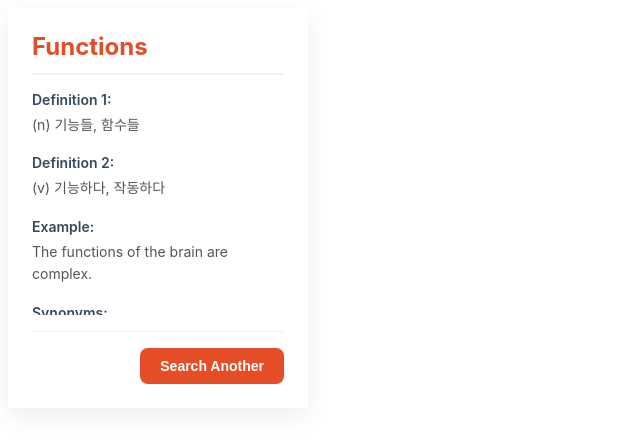
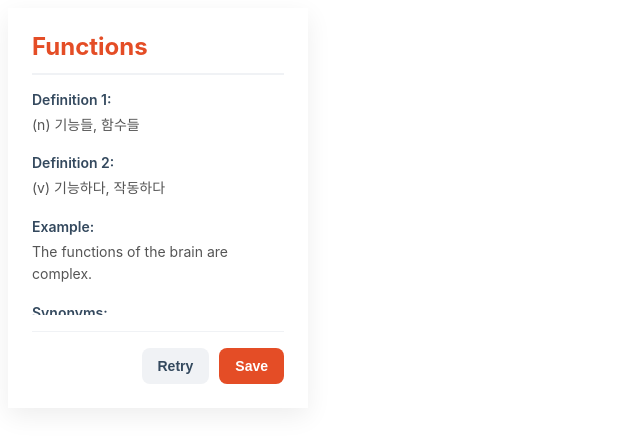
Before and after one commit to ppnavillera/notionary-client, a React (Vite) app: page / in a window 1280 px wide. Both pictures are taken after typing "Sample" into the empty fields and a click on the button "Search". Shown: the top 448 px of the page, without its empty margins (0-640 px from the left). Built offline with nearby package versions, Linux system fonts and the light colour scheme.

Commit message:
Feat: implement save functionality to Notion and update UI buttons

```diff
--- a/src/App.tsx
+++ b/src/App.tsx
@@ -2,30 +2,38 @@ import { ChangeEvent, FormEvent, useState } from "react";
 import styled from "styled-components";
 
 import loadingImage from "./assets/loading.gif";
-import { getDefinition } from "./api";
-
-interface Result {
-  word: string;
-  definition1: string;
-  definition2: string | null;
-  example: string;
-  synonyms: string | null;
-  antonyms: string | null;
-}
+import { getDefinition, saveToNotion } from "./api";
+import { Result } from "./interface";
 
 function App() {
   const [loading, setLoading] = useState(false);
   const [value, setValue] = useState("");
   const [result, setResult] = useState<Result | null>();
+  // const [definition, setDefinition] = useState("");
 
   const handleChange = (e: ChangeEvent<HTMLInputElement>) => {
     setValue(e.target.value);
   };
 
-  const onConfirm = () => {
+  const onSave = async () => {
     // 부드러운 전환을 위해 상태 초기화를 약간 지연시킬 수 있지만, 여기서는 즉시 실행합니다.
-    setResult(null);
-    setValue("");
+    if (!result) {
+      console.error("저장할 데이터가 없습니다.");
+      return;
+    } // 결과가 없으면 저장하지 않음
+    setLoading(true);
+    try {
+      const response = await saveToNotion(result);
+      console.log("Saved to Notion:", response);
+    } catch (error) {
+      console.error("Error saving to Notion:", error);
+      // 사용자에게 에러 피드백을 주는 UI를 추가할 수도 있습니다.
+      alert("Could not save the definition to Notion.");
+    } finally {
+      setLoading(false);
+      setResult(null);
+      setValue("");
+    }
   };
 
   const onSubmit = async (e: FormEvent<HTMLFormElement>) => {
@@ -49,7 +57,7 @@ function App() {
       <Container>
         {!loading && !result && (
           <InputSection>
-            <Title>Dictionary</Title>
+            <Title>Notionary</Title>
             <Form onSubmit={onSubmit}>
               <Input
                 type="text"
@@ -100,7 +108,14 @@ function App() {
               )}
             </RowsContainer>
             <ButtonContainer>
-              <ConfirmButton onClick={onConfirm}>Search Another</ConfirmButton>
+              <SecondaryButton
+                onClick={() => {
+                  console.log(result);
+                }}
+              >
+                Retry
+              </SecondaryButton>
+              <PrimaryButton onClick={onSave}>Save</PrimaryButton>
             </ButtonContainer>
           </ResponseSection>
         )}
@@ -180,35 +195,6 @@ const Input = styled.input`
   }
 `;
 
-const BaseButton = styled.button`
-  color: white;
-  padding: 12px 16px;
-  border: none;
-  border-radius: 8px;
-  cursor: pointer;
-  font-size: 14px;
-  font-weight: 600;
-  transition: background-color 0.2s ease-in-out, transform 0.1s ease-in-out;
-
-  &:hover {
-    background-color: #c33d16; /* Darker shade */
-  }
-
-  &:active {
-    transform: scale(0.98);
-  }
-`;
-
-const SubmitButton = styled(BaseButton)`
-  width: 100%;
-  background-color: #e44d26;
-`;
-
-const ConfirmButton = styled(BaseButton)`
-  background-color: #e44d26;
-  padding: 10px 20px;
-`;
-
 const LoadingContainer = styled.div`
   display: flex;
   justify-content: center;
@@ -272,11 +258,70 @@ const Value = styled.span`
   word-break: break-word; /* 긴 단어가 영역을 벗어나는 것을 방지 */
 `;
 
+const buttonTransitions = `
+  transition: all 0.2s ease-in-out;
+  cursor: pointer;
+  &:active {
+    transform: scale(0.98);
+  }
+`;
+
+// 1. 폼 제출 버튼을 위한 스타일 (기존 SubmitButton 디자인 유지)
+const SubmitButton = styled.button`
+  width: 100%;
+  padding: 12px 16px;
+  background-color: #e44d26;
+  color: white;
+  border: none;
+  border-radius: 8px;
+  font-size: 14px;
+  font-weight: 600;
+  ${buttonTransitions}
+
+  &:hover {
+    background-color: #c33d16;
+  }
+`;
+
+// 2. 결과 화면의 액션 버튼들을 위한 Base 스타일
+const ActionButtonBase = styled.button`
+  padding: 10px 16px;
+  border: none;
+  border-radius: 8px;
+  font-size: 14px;
+  font-weight: 600;
+  ${buttonTransitions}
+`;
+
+// 2-1. Primary 액션 버튼 (Save to Notion)
+const PrimaryButton = styled(ActionButtonBase)`
+  background-color: #e44d26;
+  color: white;
+
+  &:hover {
+    background-color: #c33d16;
+  }
+`;
+
+// 2-2. Secondary 액션 버튼 (Find Another)
+const SecondaryButton = styled(ActionButtonBase)`
+  background-color: #f0f2f5;
+  color: #34495e;
+
+  &:hover {
+    background-color: #e1e5ea;
+  }
+`;
+
+// ... (LoadingContainer, ResponseSection, Header, WordTitle, RowsContainer 등 나머지 스타일은 동일) ...
+
+// 버튼 컨테이너는 이전 제안과 동일하게 gap을 추가합니다.
 const ButtonContainer = styled.div`
   display: flex;
   justify-content: flex-end;
+  gap: 10px; /* 버튼 사이 간격 */
   width: 100%;
-  margin-top: 16px; /* 내용과의 간격 */
-  padding-top: 16px; /* 위쪽 패딩 */
+  margin-top: 16px;
+  padding-top: 16px;
   border-top: 1px solid #f0f2f5;
 `;
```
